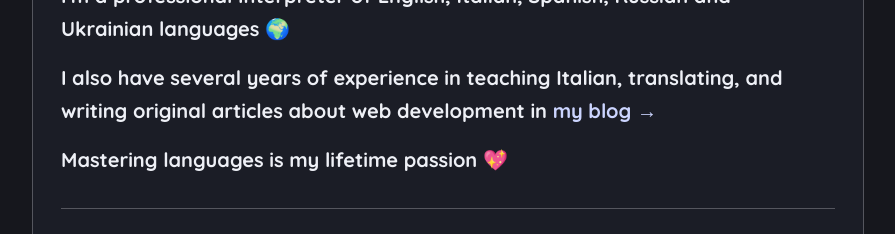
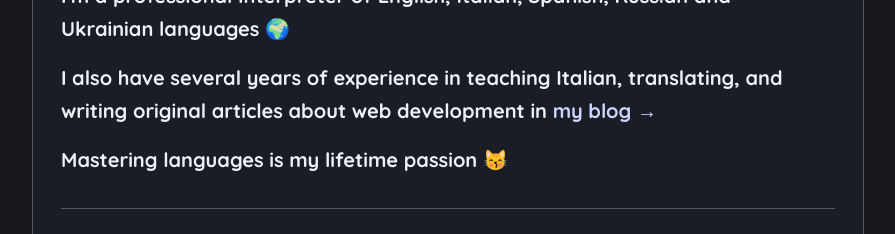
Before and after one commit to MilaZiabchenko/MILA_DEV-Website, a React (Vite) app: page /resume/interpreter in a window 1280 px wide. Shown: the part 940-1174 px from the top of the page, without its empty margins (192-1087 px from the left). Built offline with nearby package versions, Linux system fonts and the light colour scheme.

Commit message:
Update Interpreter.tsx

```diff
--- a/src/pages/resume/Interpreter.tsx
+++ b/src/pages/resume/Interpreter.tsx
@@ -19,7 +19,7 @@ const Interpreter = () => (
         translating, and writing original articles about web development in{' '}
         <Link to='/articles'>my blog →</Link>
       </p>
-      <p>Mastering languages is my lifetime passion 💖</p>
+      <p>Mastering languages is my lifetime passion 😽</p>
     </section>
     <div className='grid'>
       <Contact />
```
